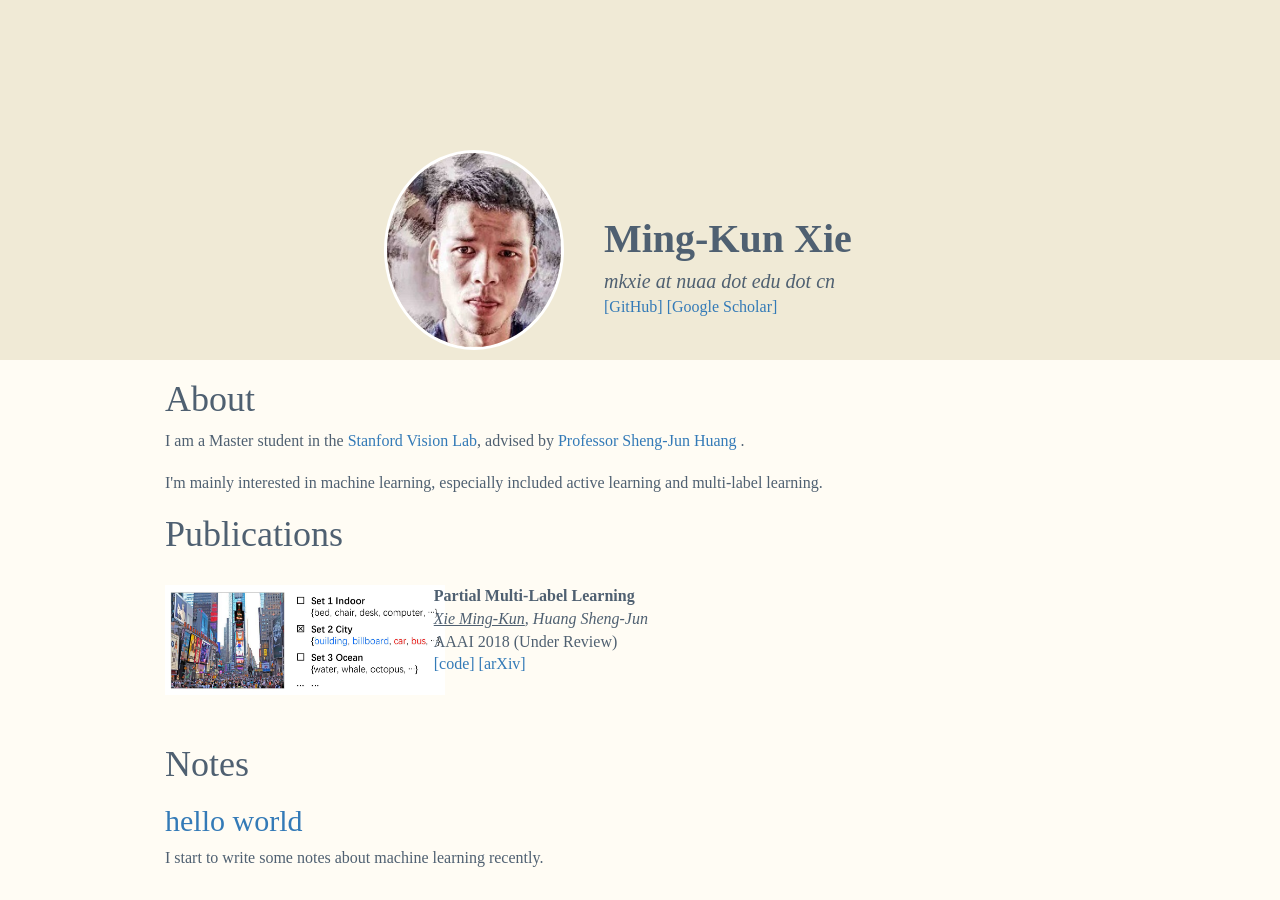
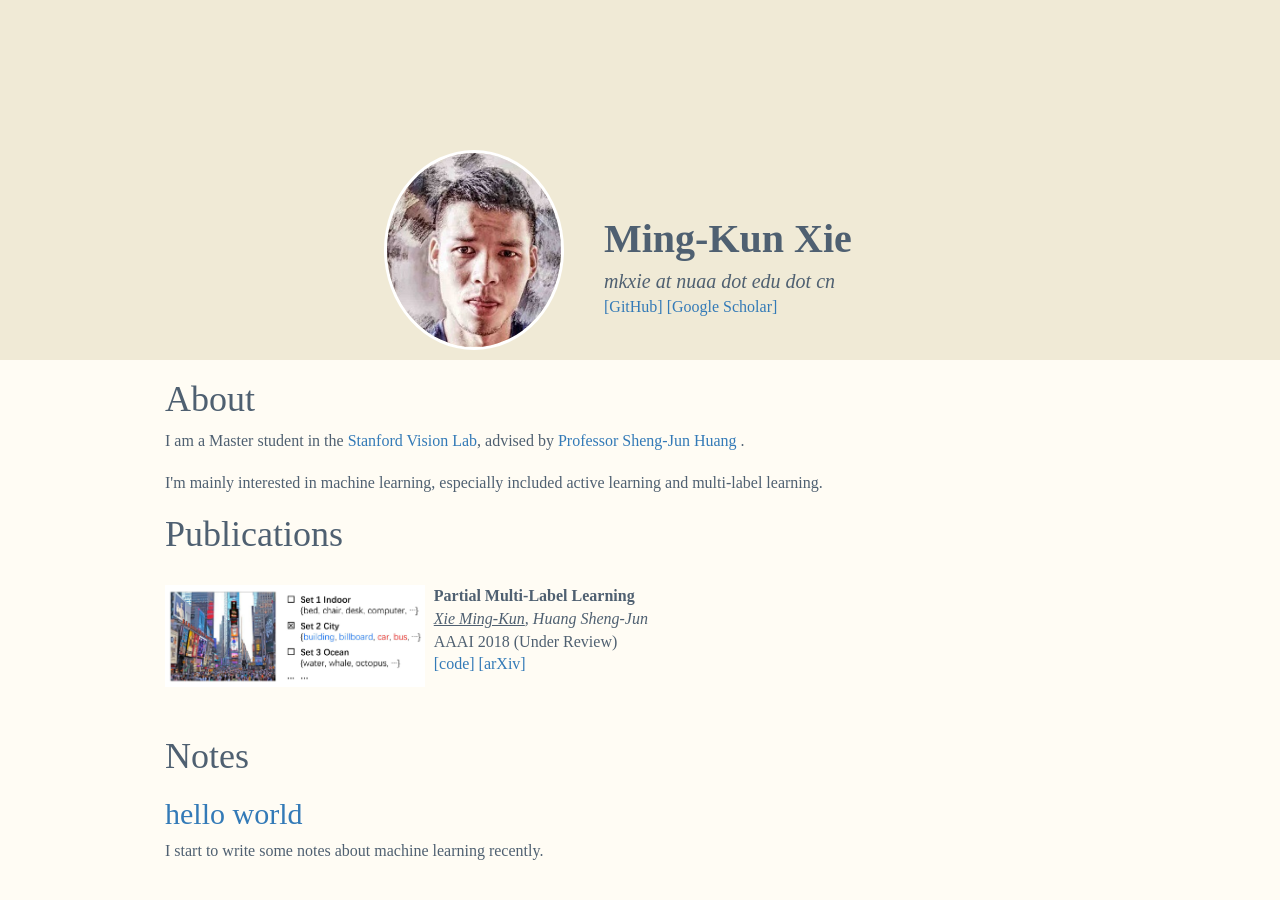
Before and after one commit to milkshieh/milkshieh.github.io, a Jekyll site: the page index.html, which Jekyll copies as it is, in a window 1280 px wide. Built offline with Jekyll 4.4.1, drawn with Linux system fonts in a browser that asks for light colours.

Commit message:
modify the size paper image

```diff
--- a/index.html
+++ b/index.html
@@ -63,7 +63,7 @@
         margin-top: 30px;
       }
       .paper-image {
-        width: 280px;
+        width: 260px;
       }
       .paper-title {
         font-weight: bold;
```
